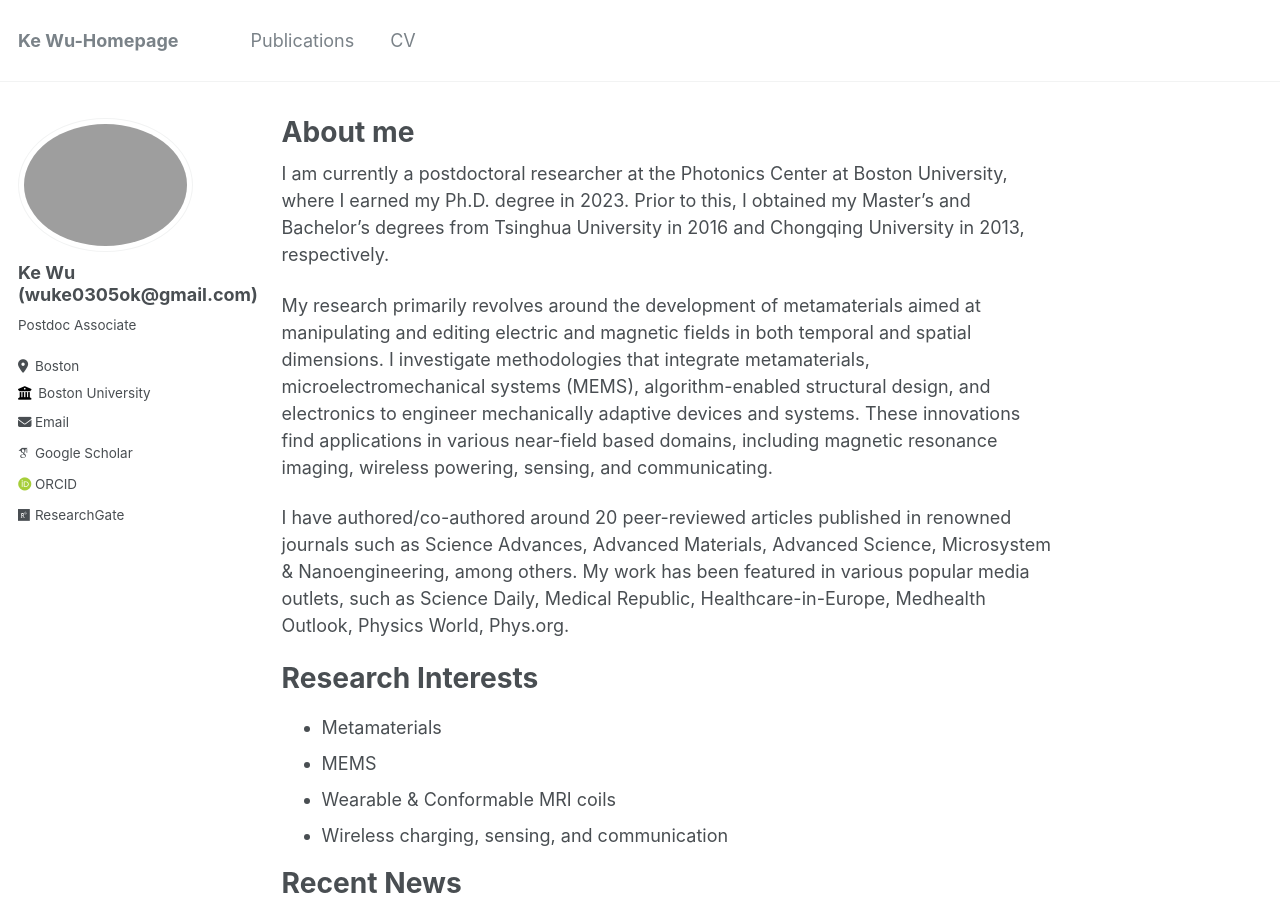
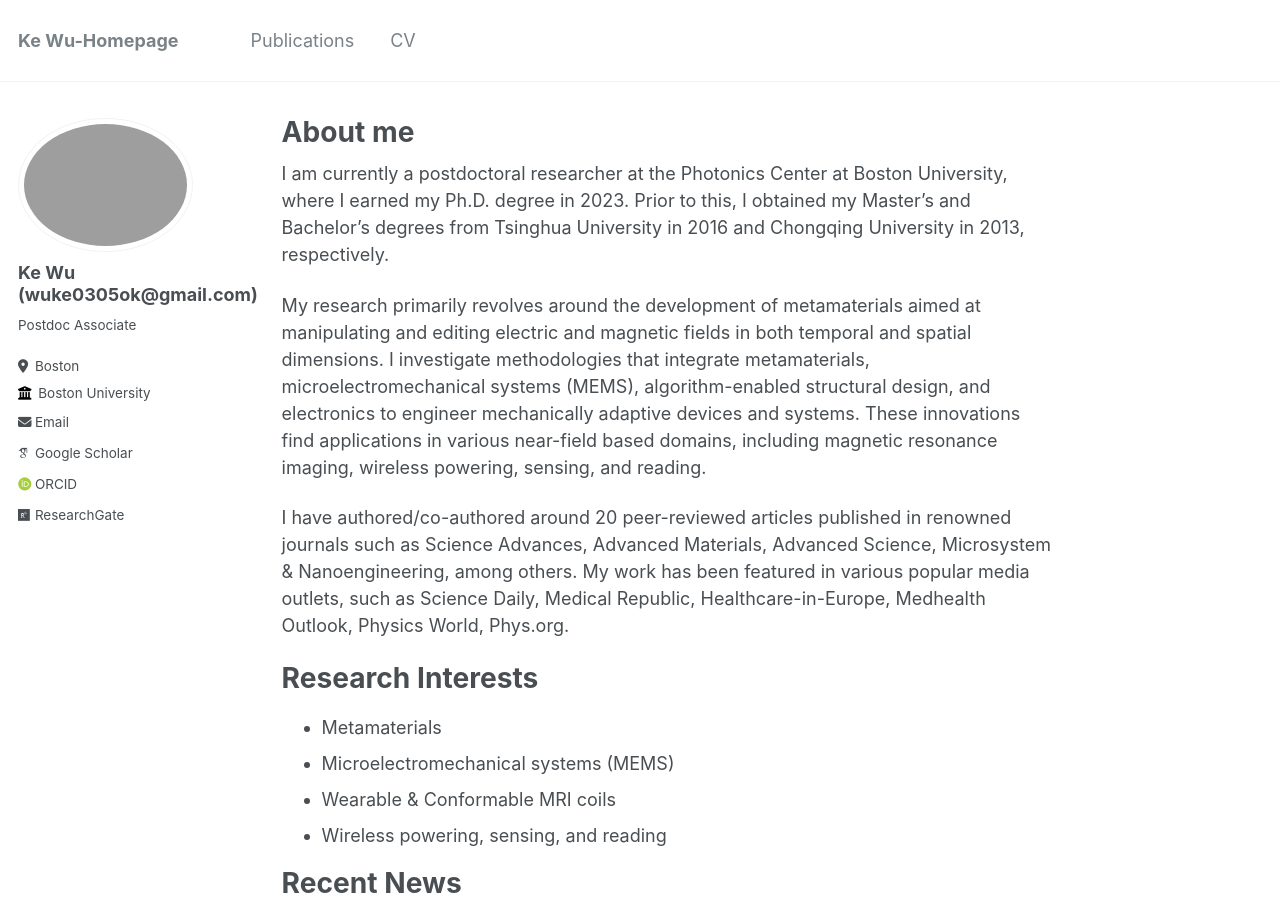
Before and after one commit to wuke0305/wuke0305.github.io, a Jekyll site: the page built from _pages/about.md, in a window 1280 px wide and 900 px high. Built offline with Jekyll 4.4.1, drawn with Linux system fonts in a browser that asks for light colours; some web fonts are replaced.

Commit message:
Update about.md

```diff
--- a/_pages/about.md
+++ b/_pages/about.md
@@ -8,16 +8,16 @@ redirect_from:
 ---
 I am currently a postdoctoral researcher at the Photonics Center at Boston University, where I earned my Ph.D. degree in 2023. Prior to this, I obtained my Master’s and Bachelor’s degrees from Tsinghua University in 2016 and Chongqing University in 2013, respectively.
 
-My research primarily revolves around the development of metamaterials aimed at manipulating and editing electric and magnetic fields in both temporal and spatial dimensions. I investigate methodologies that integrate metamaterials, microelectromechanical systems (MEMS), algorithm-enabled structural design, and electronics to engineer mechanically adaptive devices and systems. These innovations find applications in various near-field based domains, including magnetic resonance imaging, wireless powering, sensing, and communicating.
+My research primarily revolves around the development of metamaterials aimed at manipulating and editing electric and magnetic fields in both temporal and spatial dimensions. I investigate methodologies that integrate metamaterials, microelectromechanical systems (MEMS), algorithm-enabled structural design, and electronics to engineer mechanically adaptive devices and systems. These innovations find applications in various near-field based domains, including magnetic resonance imaging, wireless powering, sensing, and reading.
 
 I have authored/co-authored around 20 peer-reviewed articles published in renowned journals such as Science Advances, Advanced Materials, Advanced Science, Microsystem & Nanoengineering, among others. My work has been featured in various popular media outlets, such as Science Daily, Medical Republic, Healthcare-in-Europe, Medhealth Outlook, Physics World, Phys.org.
 
 Research Interests
 ======
 * Metamaterials
-* MEMS
+* Microelectromechanical systems (MEMS)
 * Wearable & Conformable MRI coils
-* Wireless charging, sensing, and communication
+* Wireless powering, sensing, and reading
 
 Recent News
 ======
```
